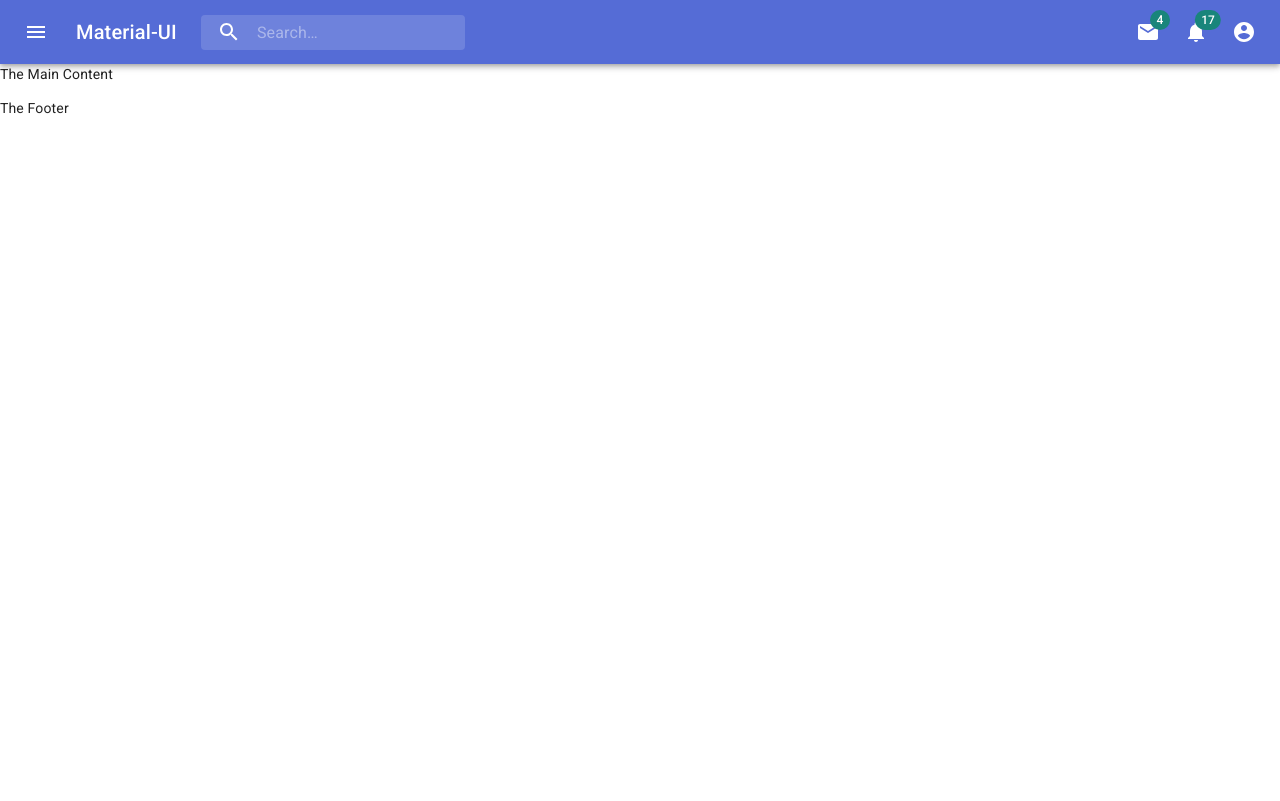
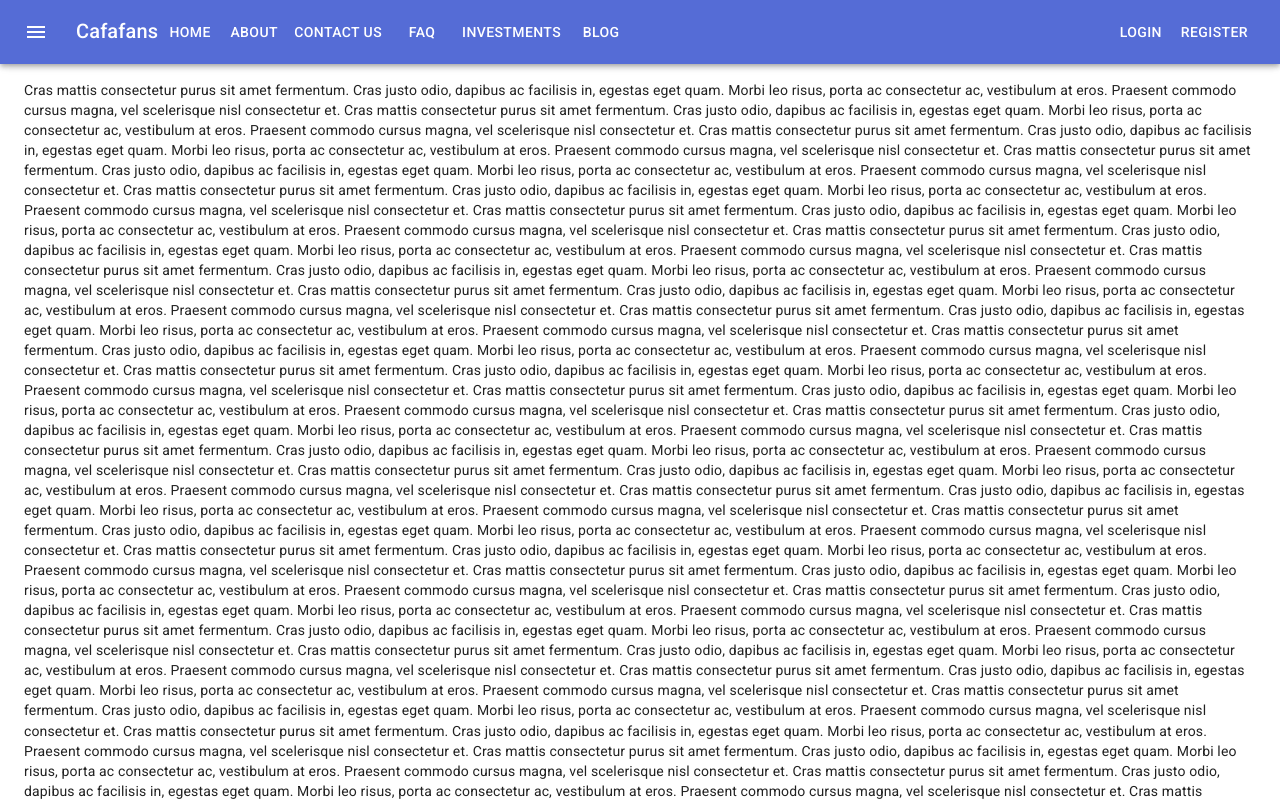
Before and after one commit to ElectronicMoney/react-nextjs-starter, a Next.js app: page / in a window 1280 px wide. Shown: the top 801 px of the page. Built offline with nearby package versions, Linux system fonts and the light colour scheme.

Commit message:
Modify the AppBar

```diff
--- a/pages/index.js
+++ b/pages/index.js
@@ -4,7 +4,16 @@ import Home from '../src/container/Home'
 export default function index() {
   return (
     <div>
-      <Home>The Main Content</Home>
+      <Home>
+        {[...new Array(36)]
+              .map(
+                () => `Cras mattis consectetur purus sit amet fermentum.
+  Cras justo odio, dapibus ac facilisis in, egestas eget quam.
+  Morbi leo risus, porta ac consectetur ac, vestibulum at eros.
+  Praesent commodo cursus magna, vel scelerisque nisl consectetur et.`,
+              )
+              .join('\n')}
+      </Home>
     </div>
   )
 }
--- a/src/components/Navigation/AppBar.js
+++ b/src/components/Navigation/AppBar.js
@@ -1,230 +1,47 @@
 import React from 'react';
-import { fade, makeStyles } from '@material-ui/core/styles';
+import { makeStyles } from '@material-ui/core/styles';
 import AppBar from '@material-ui/core/AppBar';
 import Toolbar from '@material-ui/core/Toolbar';
+import Typography from '@material-ui/core/Typography';
+import Button from '@material-ui/core/Button';
 import IconButton from '@material-ui/core/IconButton';
-import Typography from '@material-ui/core/Typography';
-import InputBase from '@material-ui/core/InputBase';
-import Badge from '@material-ui/core/Badge';
-import MenuItem from '@material-ui/core/MenuItem';
-import Menu from '@material-ui/core/Menu';
 import MenuIcon from '@material-ui/icons/Menu';
-import SearchIcon from '@material-ui/icons/Search';
-import AccountCircle from '@material-ui/icons/AccountCircle';
-import MailIcon from '@material-ui/icons/Mail';
-import NotificationsIcon from '@material-ui/icons/Notifications';
-import MoreIcon from '@material-ui/icons/MoreVert';
 
 const useStyles = makeStyles(theme => ({
-  grow: {
+  root: {
     flexGrow: 1,
   },
   menuButton: {
     marginRight: theme.spacing(2),
   },
   title: {
-    display: 'none',
-    [theme.breakpoints.up('sm')]: {
-      display: 'block',
-    },
-  },
-  search: {
-    position: 'relative',
-    borderRadius: theme.shape.borderRadius,
-    backgroundColor: fade(theme.palette.common.white, 0.15),
-    '&:hover': {
-      backgroundColor: fade(theme.palette.common.white, 0.25),
-    },
-    marginRight: theme.spacing(2),
-    marginLeft: 0,
-    width: '100%',
-    [theme.breakpoints.up('sm')]: {
-      marginLeft: theme.spacing(3),
-      width: 'auto',
-    },
-  },
-  searchIcon: {
-    width: theme.spacing(7),
-    height: '100%',
-    position: 'absolute',
-    pointerEvents: 'none',
-    display: 'flex',
-    alignItems: 'center',
-    justifyContent: 'center',
-  },
-  inputRoot: {
-    color: 'inherit',
-  },
-  inputInput: {
-    padding: theme.spacing(1, 1, 1, 7),
-    transition: theme.transitions.create('width'),
-    width: '100%',
-    [theme.breakpoints.up('md')]: {
-      width: 200,
-    },
-  },
-  sectionDesktop: {
-    display: 'none',
-    [theme.breakpoints.up('md')]: {
-      display: 'flex',
-    },
-  },
-  sectionMobile: {
-    display: 'flex',
-    [theme.breakpoints.up('md')]: {
-      display: 'none',
-    },
+    flexGrow: 1,
   },
 }));
 
-export default function PrimarySearchAppBar() {
+export default function ButtonAppBar() {
   const classes = useStyles();
-  const [anchorEl, setAnchorEl] = React.useState(null);
-  const [mobileMoreAnchorEl, setMobileMoreAnchorEl] = React.useState(null);
-
-  const isMenuOpen = Boolean(anchorEl);
-  const isMobileMenuOpen = Boolean(mobileMoreAnchorEl);
-
-  const handleProfileMenuOpen = event => {
-    setAnchorEl(event.currentTarget);
-  };
-
-  const handleMobileMenuClose = () => {
-    setMobileMoreAnchorEl(null);
-  };
-
-  const handleMenuClose = () => {
-    setAnchorEl(null);
-    handleMobileMenuClose();
-  };
-
-  const handleMobileMenuOpen = event => {
-    setMobileMoreAnchorEl(event.currentTarget);
-  };
-
-  const menuId = 'primary-search-account-menu';
-  const renderMenu = (
-    <Menu
-      anchorEl={anchorEl}
-      anchorOrigin={{ vertical: 'top', horizontal: 'right' }}
-      id={menuId}
-      keepMounted
-      transformOrigin={{ vertical: 'top', horizontal: 'right' }}
-      open={isMenuOpen}
-      onClose={handleMenuClose}
-    >
-      <MenuItem onClick={handleMenuClose}>Profile</MenuItem>
-      <MenuItem onClick={handleMenuClose}>My account</MenuItem>
-    </Menu>
-  );
-
-  const mobileMenuId = 'primary-search-account-menu-mobile';
-  const renderMobileMenu = (
-    <Menu
-      anchorEl={mobileMoreAnchorEl}
-      anchorOrigin={{ vertical: 'top', horizontal: 'right' }}
-      id={mobileMenuId}
-      keepMounted
-      transformOrigin={{ vertical: 'top', horizontal: 'right' }}
-      open={isMobileMenuOpen}
-      onClose={handleMobileMenuClose}
-    >
-      <MenuItem>
-        <IconButton aria-label="show 4 new mails" color="inherit">
-          <Badge badgeContent={4} color="secondary">
-            <MailIcon />
-          </Badge>
-        </IconButton>
-        <p>Messages</p>
-      </MenuItem>
-      <MenuItem>
-        <IconButton aria-label="show 11 new notifications" color="inherit">
-          <Badge badgeContent={11} color="secondary">
-            <NotificationsIcon />
-          </Badge>
-        </IconButton>
-        <p>Notifications</p>
-      </MenuItem>
-      <MenuItem onClick={handleProfileMenuOpen}>
-        <IconButton
-          aria-label="account of current user"
-          aria-controls="primary-search-account-menu"
-          aria-haspopup="true"
-          color="inherit"
-        >
-          <AccountCircle />
-        </IconButton>
-        <p>Profile</p>
-      </MenuItem>
-    </Menu>
-  );
 
   return (
-    <div className={classes.grow}>
-      <AppBar position="static">
+    <div className={classes.root}>
+      <AppBar position="fixed">
         <Toolbar>
-          <IconButton
-            edge="start"
-            className={classes.menuButton}
-            color="inherit"
-            aria-label="open drawer"
-          >
+          <IconButton edge="start" className={classes.menuButton} color="inherit" aria-label="menu">
             <MenuIcon />
           </IconButton>
-          <Typography className={classes.title} variant="h6" noWrap>
-            Material-UI
+          <Typography variant="h6" className={classes.title}>
+            Cafafans
+            <Button color="inherit">Home</Button>
+            <Button color="inherit">About</Button>
+            <Button color="inherit">Contact Us</Button>
+            <Button color="inherit">Faq</Button>
+            <Button color="inherit">Investments</Button>
+            <Button color="inherit">Blog</Button>
           </Typography>
-          <div className={classes.search}>
-            <div className={classes.searchIcon}>
-              <SearchIcon />
-            </div>
-            <InputBase
-              placeholder="Search…"
-              classes={{
-                root: classes.inputRoot,
-                input: classes.inputInput,
-              }}
-              inputProps={{ 'aria-label': 'search' }}
-            />
-          </div>
-          <div className={classes.grow} />
-          <div className={classes.sectionDesktop}>
-            <IconButton aria-label="show 4 new mails" color="inherit">
-              <Badge badgeContent={4} color="secondary">
-                <MailIcon />
-              </Badge>
-            </IconButton>
-            <IconButton aria-label="show 17 new notifications" color="inherit">
-              <Badge badgeContent={17} color="secondary">
-                <NotificationsIcon />
-              </Badge>
-            </IconButton>
-            <IconButton
-              edge="end"
-              aria-label="account of current user"
-              aria-controls={menuId}
-              aria-haspopup="true"
-              onClick={handleProfileMenuOpen}
-              color="inherit"
-            >
-              <AccountCircle />
-            </IconButton>
-          </div>
-          <div className={classes.sectionMobile}>
-            <IconButton
-              aria-label="show more"
-              aria-controls={mobileMenuId}
-              aria-haspopup="true"
-              onClick={handleMobileMenuOpen}
-              color="inherit"
-            >
-              <MoreIcon />
-            </IconButton>
-          </div>
+          <Button color="inherit">Login</Button>
+          <Button color="inherit">Register</Button>
         </Toolbar>
       </AppBar>
-      {renderMobileMenu}
-      {renderMenu}
     </div>
   );
 }
--- a/src/layouts/MainLayout.js
+++ b/src/layouts/MainLayout.js
@@ -1,12 +1,80 @@
-import React from 'react'
-import AppBar from '../components/Navigation/AppBar'
+import React from 'react';
+import PropTypes from 'prop-types';
+import AppBar from '../components/Navigation/AppBar';
+import Toolbar from '@material-ui/core/Toolbar';
+import Typography from '@material-ui/core/Typography';
+import { makeStyles } from '@material-ui/core/styles';
+import CssBaseline from '@material-ui/core/CssBaseline';
+import useScrollTrigger from '@material-ui/core/useScrollTrigger';
+import Box from '@material-ui/core/Box';
+import Container from '@material-ui/core/Container';
+import Fab from '@material-ui/core/Fab';
+import KeyboardArrowUpIcon from '@material-ui/icons/KeyboardArrowUp';
+import Zoom from '@material-ui/core/Zoom';
 
-export default function MainLayout(props) {
-    return (
-        <div>
-            <AppBar />
-            <div>{props.children}</div>
-            <p>The Footer</p>
-        </div>
-    )
+const useStyles = makeStyles(theme => ({
+  root: {
+    position: 'fixed',
+    bottom: theme.spacing(2),
+    right: theme.spacing(2),
+  },
+}));
+
+function ScrollTop(props) {
+  const { children, window } = props;
+  const classes = useStyles();
+  // Note that you normally won't need to set the window ref as useScrollTrigger
+  // will default to window.
+  // This is only being set here because the demo is in an iframe.
+  const trigger = useScrollTrigger({
+    target: window ? window() : undefined,
+    disableHysteresis: true,
+    threshold: 100,
+  });
+
+  const handleClick = event => {
+    const anchor = (event.target.ownerDocument || document).querySelector('#back-to-top-anchor');
+
+    if (anchor) {
+      anchor.scrollIntoView({ behavior: 'smooth', block: 'center' });
+    }
+  };
+
+  return (
+    <Zoom in={trigger}>
+      <div onClick={handleClick} role="presentation" className={classes.root}>
+        {children}
+      </div>
+    </Zoom>
+  );
 }
+
+ScrollTop.propTypes = {
+  children: PropTypes.element.isRequired,
+  /**
+   * Injected by the documentation to work in an iframe.
+   * You won't need it on your project.
+   */
+  window: PropTypes.func,
+};
+
+export default function BackToTop(props) {
+  return (
+    <React.Fragment>
+      <CssBaseline />
+      {/* Impprt AppBar */}
+      <AppBar />
+      <Toolbar id="back-to-top-anchor" />
+      <Container>
+        <Box my={2}>
+            {props.children}
+        </Box>
+      </Container>
+      <ScrollTop {...props}>
+        <Fab color="secondary" size="small" aria-label="scroll back to top">
+          <KeyboardArrowUpIcon />
+        </Fab>
+      </ScrollTop>
+    </React.Fragment>
+  );
+}
```
Also changed, not shown: src/container/About/index.js (+10 -0 lines).
